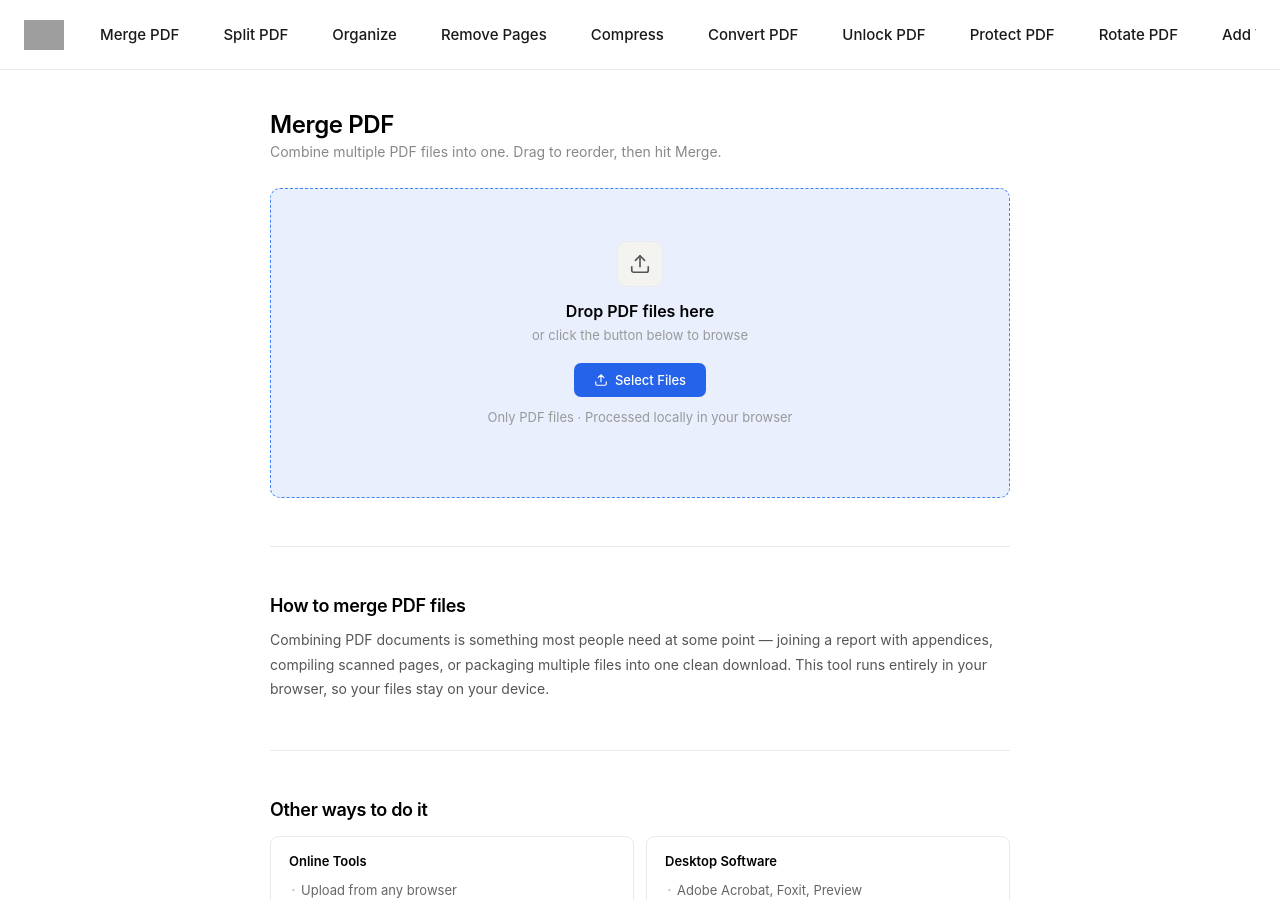
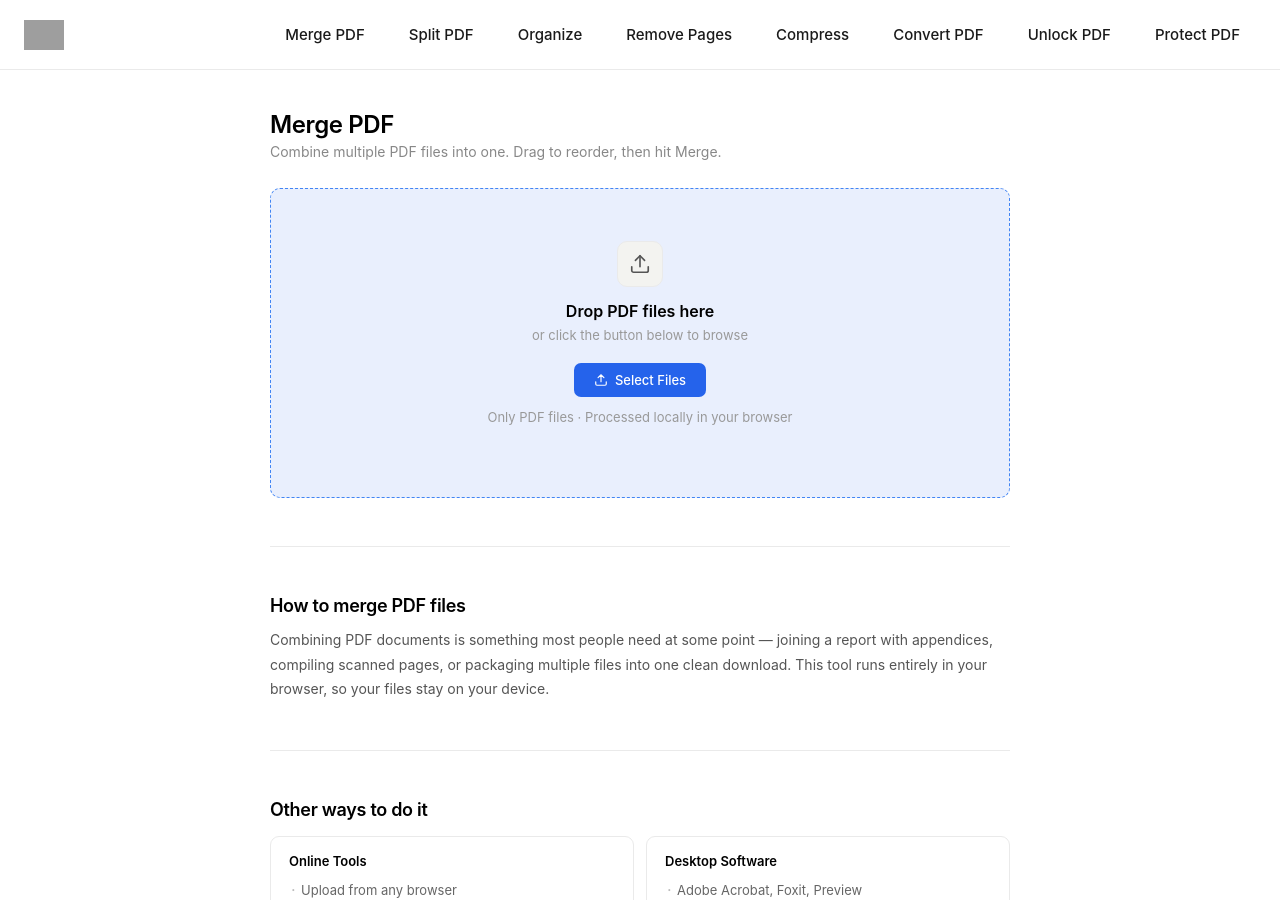
Before and after one commit to rforrupesh/pdf, a Jekyll site: the page merge.html, which Jekyll copies as it is, in a window 1280 px wide and 900 px high. Built offline with Jekyll 4.4.1, drawn with Linux system fonts in a browser that asks for light colours; grey boxes are pictures that could not be loaded.

Commit message:
Update merge.html

```diff
--- a/merge.html
+++ b/merge.html
@@ -547,20 +547,7 @@ main {
     <a href="#">Convert PDF</a>
     <a href="#">Unlock PDF</a>
     <a href="#">Protect PDF</a>
-    <a href="#">Rotate PDF</a>
-    <a href="#">Add Watermark</a>
-    <a href="#">Edit PDF</a>
-      <a href="#">Merge PDF</a>
-    <a href="#">Split PDF</a>
-    <a href="#">Organize</a>
-    <a href="#">Remove Pages</a>
-    <a href="#">Compress</a>
-    <a href="#">Convert PDF</a>
-    <a href="#">Unlock PDF</a>
-    <a href="#">Protect PDF</a>
-    <a href="#">Rotate PDF</a>
-    <a href="#">Add Watermark</a>
-    <a href="#">Edit PDF</a>
+
   </div>
 
   <!-- HAMBURGER -->
```
